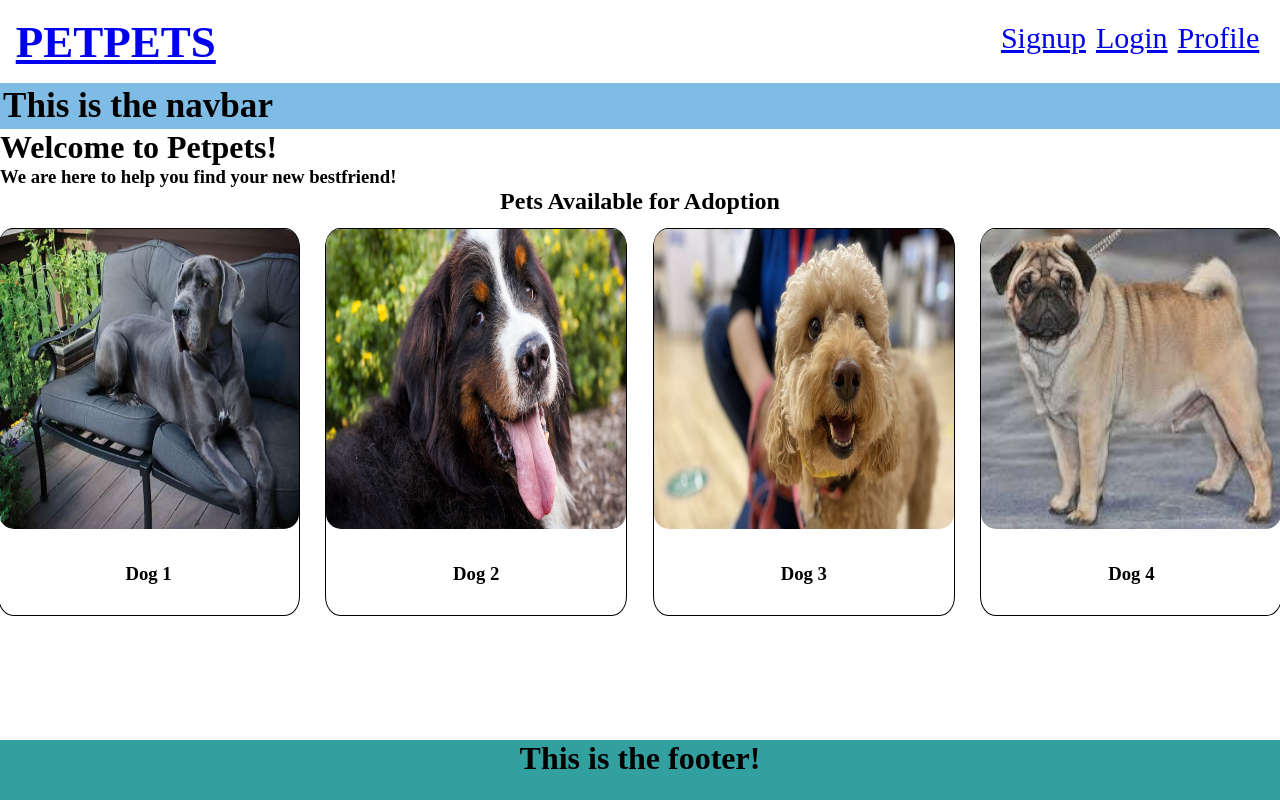
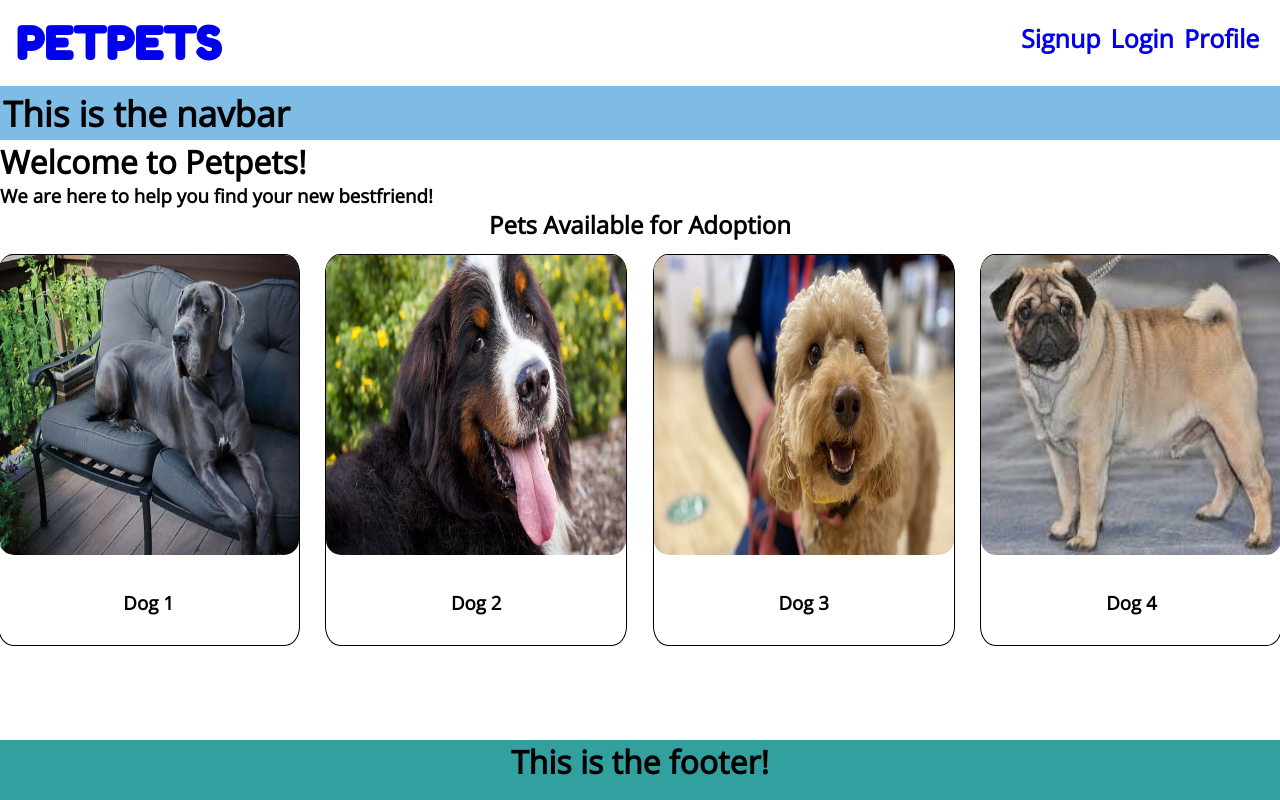
Before and after one commit to Joelhiguera/petpets, a React (Create React App) app in the folder client/: page / in a window 1280 px wide. Built offline with nearby package versions, Linux system fonts and the light colour scheme.

Commit message:
[ADD] create seeds.js in server/config folder

```diff
--- a/client/public/index.html
+++ b/client/public/index.html
@@ -10,6 +10,10 @@
       content="Web site created using create-react-app"
     />
     <link rel="apple-touch-icon" href="%PUBLIC_URL%/logo192.png" />
+
+    <link rel="preconnect" href="https://fonts.googleapis.com">
+    <link rel="preconnect" href="https://fonts.gstatic.com" crossorigin>
+    <link href="https://fonts.googleapis.com/css2?family=Fredoka+One&family=Open+Sans:wght@300&display=swap" rel="stylesheet">
     <!--
       manifest.json provides metadata used when your web app is installed on a
       user's mobile device or desktop. See https://developers.google.com/web/fundamentals/web-app-manifest/
--- a/client/src/components/FeaturedPets/index.js
+++ b/client/src/components/FeaturedPets/index.js
@@ -6,7 +6,7 @@
 
 
 
-function FeaturedPets() {
+function FeaturedPets(props) {
   return(
     <div>
     <h2 style={{textAlign: "center"}}>Pets Available for Adoption</h2>
--- a/client/src/index.css
+++ b/client/src/index.css
@@ -1,6 +1,11 @@
 * {
   box-sizing: border-box;
   margin: 0;
+
+}
+
+body {
+  font-family: 'Open Sans', sans-serif;
 }
 
 .headerContainer {
@@ -9,6 +14,27 @@
   display: flex;
   justify-content: space-between;
   font-size: 30px;
+}
+
+.logo {
+  font-family: 'Fredoka One', cursive;
+}
+
+.logo a:visited {
+  text-decoration: none;
+  color: #21897E;
+}
+
+.navbarLi a:visited {
+  color: black;
+}
+
+a:link {
+  text-decoration: none;
+}
+
+a:hover {
+  color: #7EBCE6;
 }
 
 .navbarContainer {
@@ -29,6 +55,8 @@
 
 .navbarLi {
   padding: 5px;
+  font-weight: bold;
+  font-size: 25px;
 }
 
 .logo {
```
Also changed, not shown: 1 other file (tests, documents, lock files or other folders).
